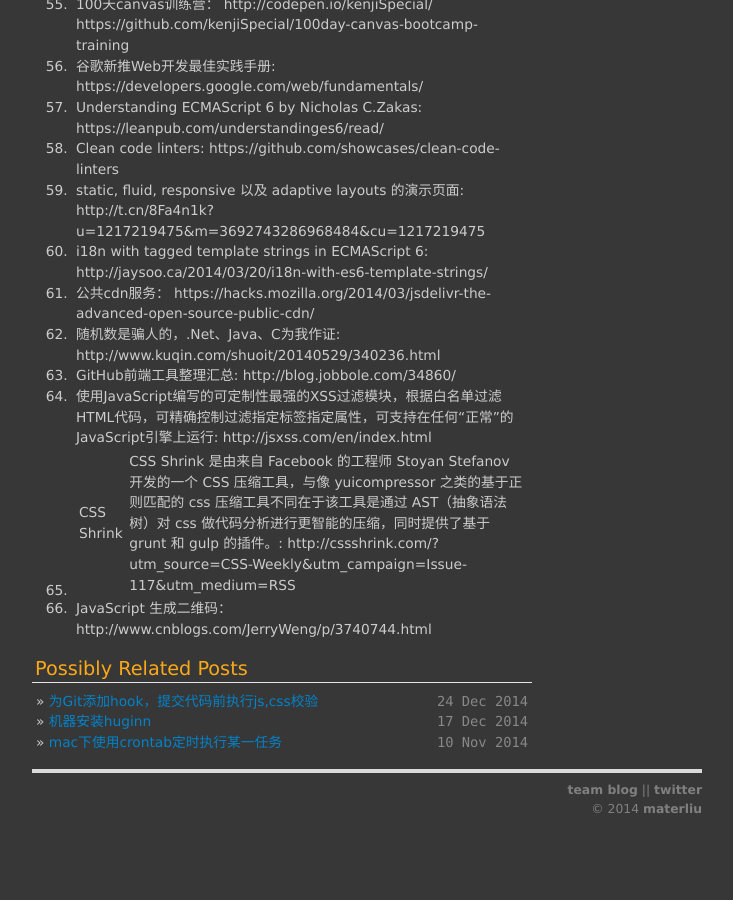
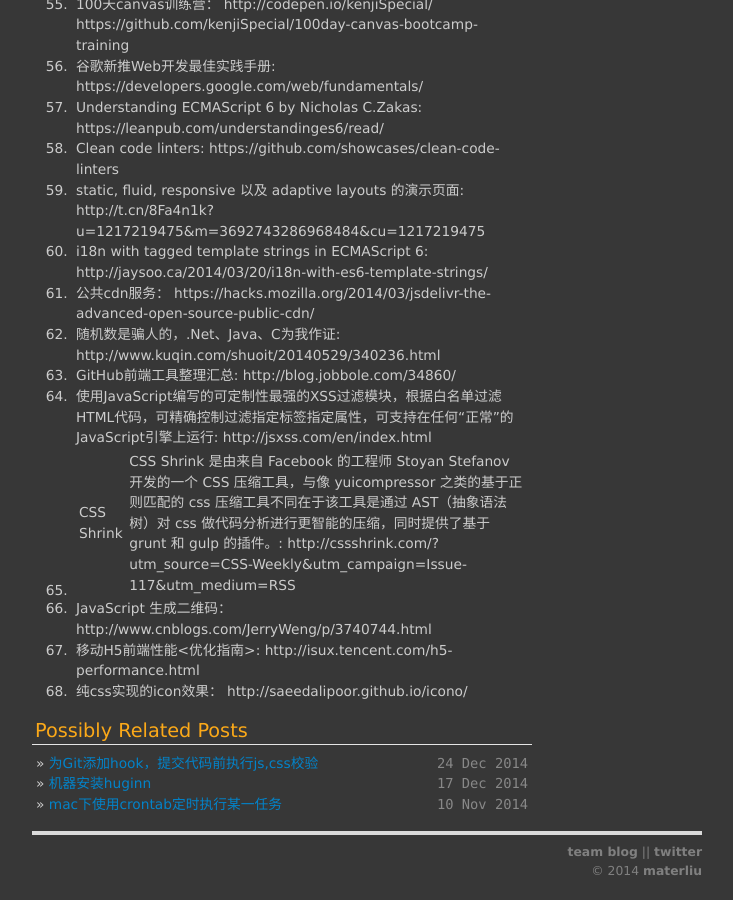
Before and after one commit to materliu/materliu.github.io, a Jekyll site: the page built from all/web/_posts/2014-12-16-hotchpotch.md, in a window 1280 px wide and 900 px high, scrolled down 2379 px. Shown: the whole window, without its empty margins (273-1006 px from the left). Built offline with Jekyll 4.4.1, drawn with Linux system fonts in a browser that asks for light colours; Markdown is read by kramdown in place of the engine named in the settings; before the commit the page ends 3217 px from its top, so only the background shows below that.

Commit message:
css icon !

```diff
--- a/all/web/_posts/2014-12-16-hotchpotch.md
+++ b/all/web/_posts/2014-12-16-hotchpotch.md
@@ -71,3 +71,5 @@ title: 大杂烩
 66. 使用JavaScript编写的可定制性最强的XSS过滤模块，根据白名单过滤HTML代码，可精确控制过滤指定标签指定属性，可支持在任何“正常”的JavaScript引擎上运行:  http://jsxss.com/en/index.html
 67. CSS Shrink | CSS Shrink 是由来自 Facebook 的工程师 Stoyan Stefanov 开发的一个 CSS 压缩工具，与像 yuicompressor 之类的基于正则匹配的 css 压缩工具不同在于该工具是通过 AST（抽象语法树）对 css 做代码分析进行更智能的压缩，同时提供了基于 grunt 和 gulp 的插件。: http://cssshrink.com/?utm_source=CSS-Weekly&utm_campaign=Issue-117&utm_medium=RSS
 68. JavaScript 生成二维码： http://www.cnblogs.com/JerryWeng/p/3740744.html
+69. 移动H5前端性能<优化指南>:  http://isux.tencent.com/h5-performance.html
+70. 纯css实现的icon效果： http://saeedalipoor.github.io/icono/
```
